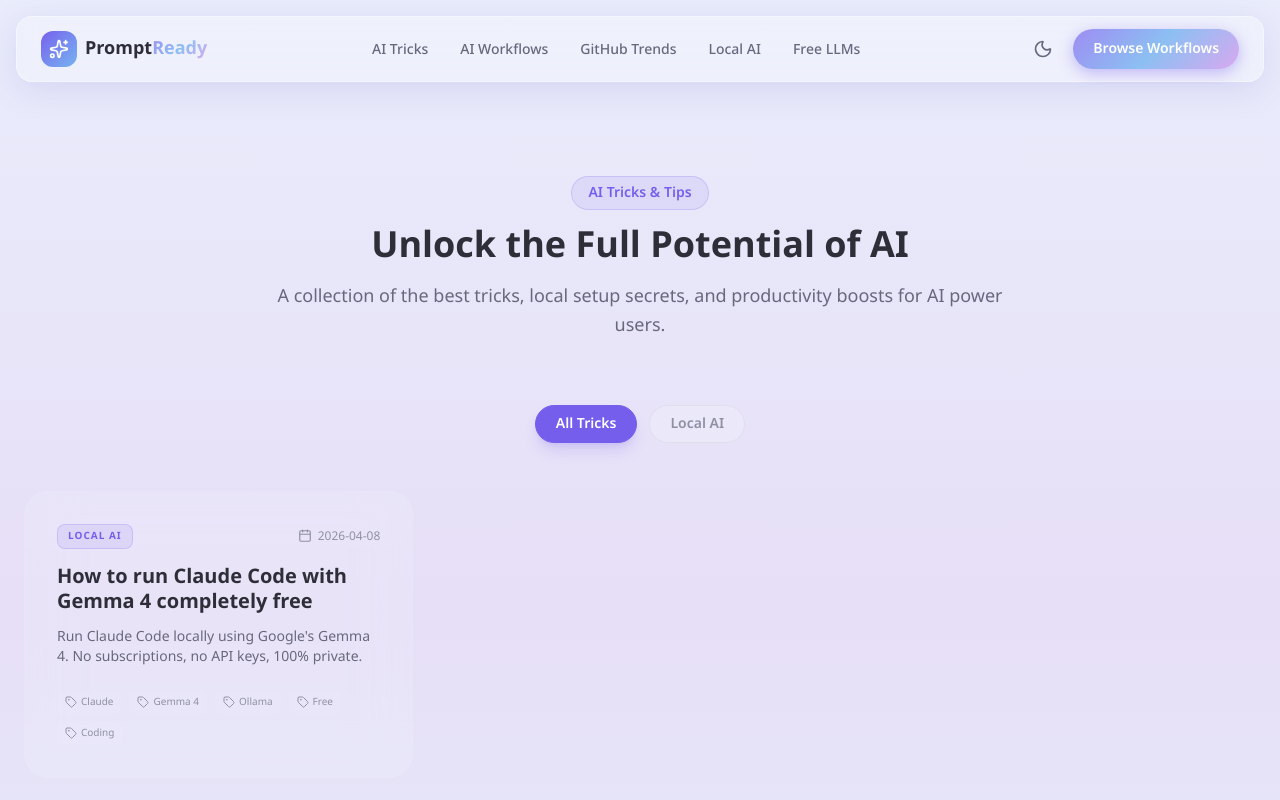
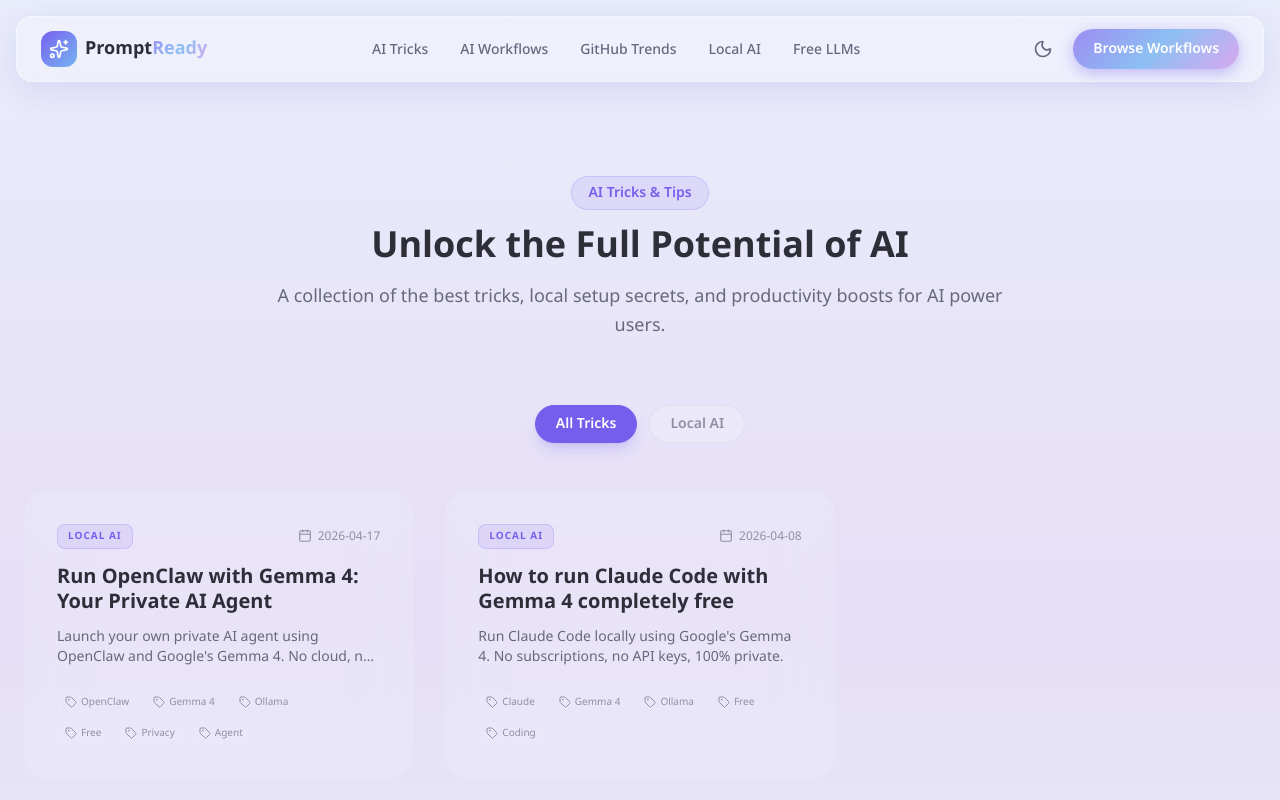
Before and after one commit to danya0365/promptready-nextjs, a Next.js app: page /tricks in a window 1280 px wide. Shown: the top 800 px of the page. Built offline with nearby package versions, Linux system fonts and the light colour scheme.

Commit message:
feat: add OpenClaw with Gemma 4 tutorial and refactor tricks data structure

```diff
--- a/src/domin/data/tricks.ts
+++ b/src/domin/data/tricks.ts
@@ -1,6 +1,7 @@
 import { Trick } from "../types/tricks";
 
-export const TRICKS: Trick[] = [
+export const TRICKS: Trick[] = (
+  [
     {
       id: "claude-code-gemma-4",
       slug: "run-claude-code-with-gemma-4-free",
@@ -30,7 +31,8 @@
                 },
                 {
                   os: "Windows",
-                description: "Go to ollama.com/download, click download and run the installer.",
+                  description:
+                    "Go to ollama.com/download, click download and run the installer.",
                 },
                 {
                   os: "Linux",
@@ -88,11 +90,13 @@
           blocks: [
             {
               type: "text",
-            content: "Claude Code is your interface for interacting with the AI.",
+              content:
+                "Claude Code is your interface for interacting with the AI.",
             },
             {
               type: "text",
-            content: "1. Open VS Code.\n2. Press `Ctrl + Shift + X` (or Cmd+Shift+X on Mac).\n3. Search for 'Claude Code' by Anthropic and install it.\n4. You will see a ⚡ icon in your sidebar.",
+              content:
+                "1. Open VS Code.\n2. Press `Ctrl + Shift + X` (or Cmd+Shift+X on Mac).\n3. Search for 'Claude Code' by Anthropic and install it.\n4. You will see a ⚡ icon in your sidebar.",
             },
           ],
         },
@@ -101,11 +105,13 @@
           blocks: [
             {
               type: "note",
-            content: "We're redirecting Claude to your local machine to keep everything 100% private.",
+              content:
+                "We're redirecting Claude to your local machine to keep everything 100% private.",
             },
             {
               type: "text",
-            content: "1. Press `Ctrl + Shift + P` (Cmd+Shift+P on Mac).\n2. Search: 'Open User Settings (JSON)'.\n3. Paste this config inside the JSON file:",
+              content:
+                "1. Press `Ctrl + Shift + P` (Cmd+Shift+P on Mac).\n2. Search: 'Open User Settings (JSON)'.\n3. Paste this config inside the JSON file:",
             },
             {
               type: "code",
@@ -132,7 +138,8 @@
             },
             {
               type: "success",
-            content: "Everything is connected! Open the Claude Code sidebar (⚡), type your model name (e.g., `gemma4:e4b`), and start coding.",
+              content:
+                "Everything is connected! Open the Claude Code sidebar (⚡), type your model name (e.g., `gemma4:e4b`), and start coding.",
             },
           ],
         },
@@ -144,11 +151,13 @@
         },
         {
           issue: "Asked to sign in or API error",
-        solution: "Double-check your JSON configuration in Step 4 for syntax errors.",
+          solution:
+            "Double-check your JSON configuration in Step 4 for syntax errors.",
         },
         {
           issue: "Very slow responses",
-        solution: "Your model might be too large for your RAM. Try 'gemma4:e2b'.",
+          solution:
+            "Your model might be too large for your RAM. Try 'gemma4:e2b'.",
         },
       ],
       author: {
@@ -157,12 +166,131 @@
       },
       sourceUrl: "https://www.facebook.com/share/p/1GFJLA6hxs/",
     },
-];
+    {
+      id: "openclaw-gemma-4",
+      slug: "run-openclaw-with-gemma-4-private-ai",
+      title: "Run OpenClaw with Gemma 4: Your Private AI Agent",
+      description:
+        "Launch your own private AI agent using OpenClaw and Google's Gemma 4. No cloud, no subscription, your data never leaves your device.",
+      category: "Local AI",
+      tags: ["OpenClaw", "Gemma 4", "Ollama", "Free", "Privacy", "Agent"],
+      difficulty: "Beginner",
+      minHardware: "16GB RAM (32GB Recommended)",
+      createdAt: "2026-04-17",
+      steps: [
+        {
+          title: "Step 1: Install Ollama",
+          blocks: [
+            {
+              type: "text",
+              content:
+                "Ollama is the engine that runs AI models locally on your machine. Go to ollama.com/download and install it. Takes about 2 minutes.",
+            },
+            {
+              type: "platforms",
+              content: [
+                {
+                  os: "macOS",
+                  description:
+                    "Download from ollama.com/download and install like any normal app.",
+                },
+                {
+                  os: "Windows",
+                  description:
+                    "Download from ollama.com/download and run the installer.",
+                },
+                {
+                  os: "Linux",
+                  command: "curl -fsSL ollama.com/install.sh | sh",
+                  description: "Run this command in your terminal.",
+                },
+              ],
+            },
+            {
+              type: "code",
+              content: "ollama --version",
+              language: "bash",
+            },
+          ],
+        },
+        {
+          title: "Step 2: Download Gemma 4 (Optional)",
+          blocks: [
+            {
+              type: "text",
+              content:
+                "Download Gemma 4 26B A4B directly to your device. This step is optional because Step 3 can handle it automatically.",
+            },
+            {
+              type: "code",
+              content: "ollama pull gemma4:26b",
+              language: "bash",
+            },
+            {
+              type: "note",
+              content:
+                "Model size: ~18GB download. Ensure stable internet connection.",
+            },
+          ],
+        },
+        {
+          title: "Step 3: Launch OpenClaw With Gemma 4",
+          blocks: [
+            {
+              type: "text",
+              content:
+                "Run this single command. OpenClaw installs itself and launches with Gemma 4 as the backend automatically.",
+            },
+            {
+              type: "code",
+              content: "ollama launch openclaw --model gemma4:26b",
+              language: "bash",
+            },
+            {
+              type: "success",
+              content:
+                "Your own private AI is now live on your laptop! No cloud, no subscription, complete privacy.",
+            },
+          ],
+        },
+      ],
+      commonIssues: [
+        {
+          issue: "OpenClaw command not found",
+          solution:
+            "Ensure Ollama is installed correctly and the command 'ollama' is in your PATH. Restart your terminal after installation.",
+        },
+        {
+          issue: "Model not found error",
+          solution:
+            "Run 'ollama pull gemma4:26b' manually first, or check available models with 'ollama list'.",
+        },
+        {
+          issue: "Out of memory / very slow",
+          solution:
+            "Gemma 4 26B requires 32GB RAM. For 16GB systems, try smaller models first like 'gemma4:4b' or 'gemma4:12b'.",
+        },
+        {
+          issue: "Port already in use",
+          solution:
+            "Another Ollama instance is running. Kill existing processes with 'pkill ollama' or restart your machine.",
+        },
+      ],
+      author: {
+        name: "Thedigitalkinggg",
+        url: "https://www.facebook.com/share/p/18e9WC18CR/",
+      },
+      sourceUrl: "https://www.facebook.com/share/p/18e9WC18CR/",
+    },
+  ] as Trick[]
+).sort(
+  (a, b) => new Date(b.createdAt).getTime() - new Date(a.createdAt).getTime(),
+);
 
 export function getTrickBySlug(slug: string): Trick | undefined {
   return TRICKS.find((trick) => trick.slug === slug);
 }
 
 export const TRICK_CATEGORIES = Array.from(
-  new Set(TRICKS.map((trick) => trick.category))
+  new Set(TRICKS.map((trick) => trick.category)),
 );
```
Also changed, not shown: 1 other file (tests, documents, lock files or other folders). Lines whose indentation alone changed are shown as unchanged.
